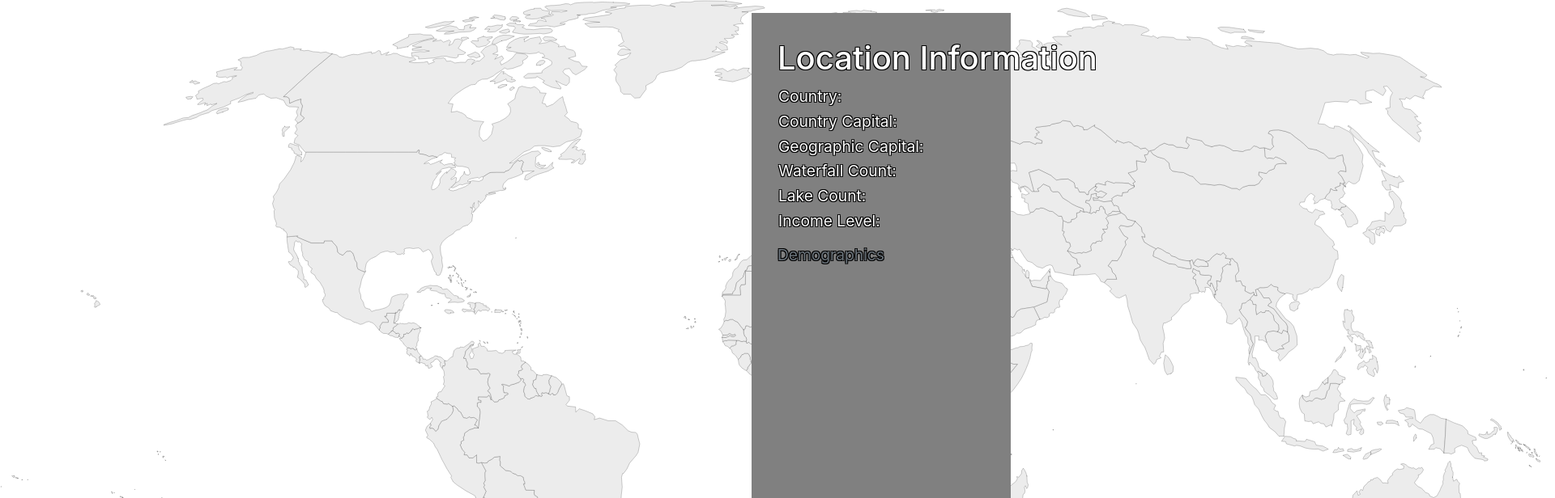
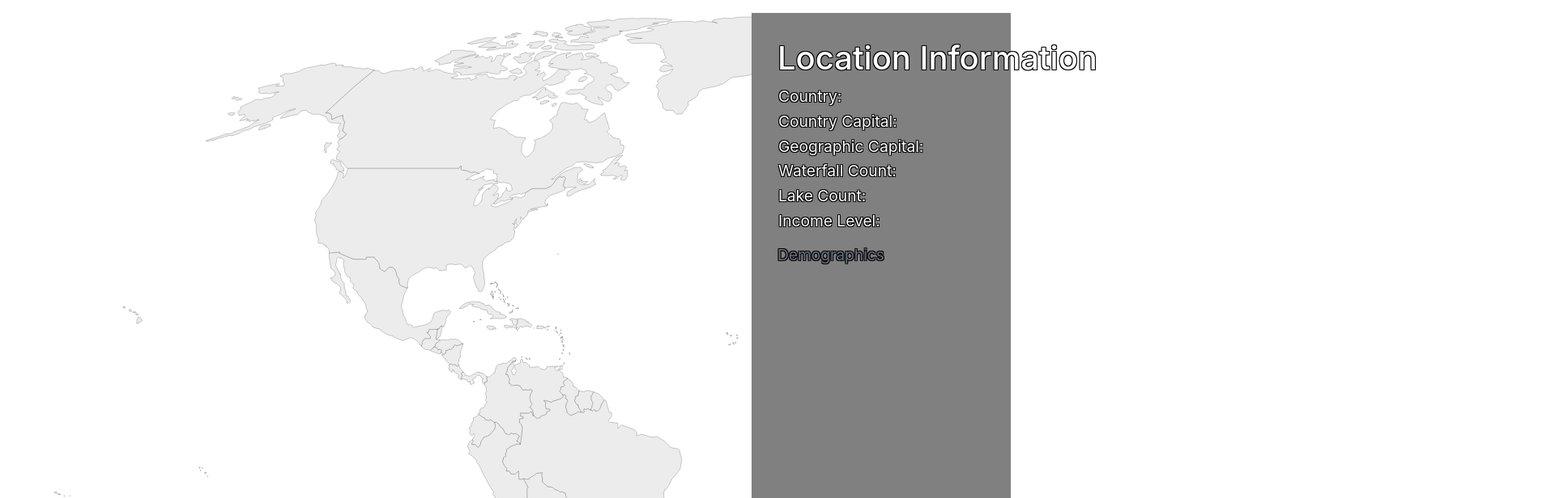
Before and after one commit to jakechood/clickMap, an Angular app: page / in a window 1280 px wide. Shown: the top 616 px of the page at 81% size, 1920 px wide, since content can reach past the window. Built offline with nearby package versions, Linux system fonts and the light colour scheme.

Commit message:
Adds wrapper with css; specifies app css height and display pattern

```diff
--- a/src/app/app.component.css
+++ b/src/app/app.component.css
@@ -0,0 +1,8 @@
+.wrapper {
+    height: auto;
+    margin-left: 2rem;
+    padding: 20px;
+    width: 1200px;
+    flex-grow: 1;
+    overflow: scroll;
+}
--- a/src/app/app.component.html
+++ b/src/app/app.component.html
@@ -1,6 +1,7 @@
 <!-- World Map (default route) component -->
-<app-world-map></app-world-map>
+<div class="wrapper">
+  <!-- Router component -->
+  <router-outlet />
+  </div>
 <!-- Demographic card component -->
 <app-demographic-info></app-demographic-info>
-<!-- Router component -->
-<router-outlet />
--- a/src/styles.css
+++ b/src/styles.css
@@ -1,4 +1,4 @@
-/* You can add global styles to this file, and also import other style files */
+
 #mapViewer {
     position: absolute;
     left: 0px;
@@ -33,3 +33,10 @@
         -1px -1px 0 #000,
         1px -1px 0 #000;
 }
+html, body, app-root {
+    height: 100%;
+}
+app-root {
+    display: flex;
+    flex-direction: column;
+}
```
